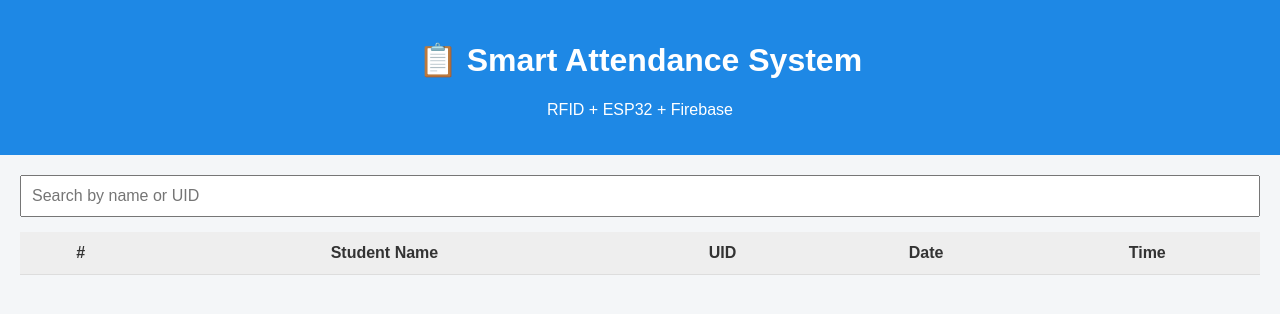
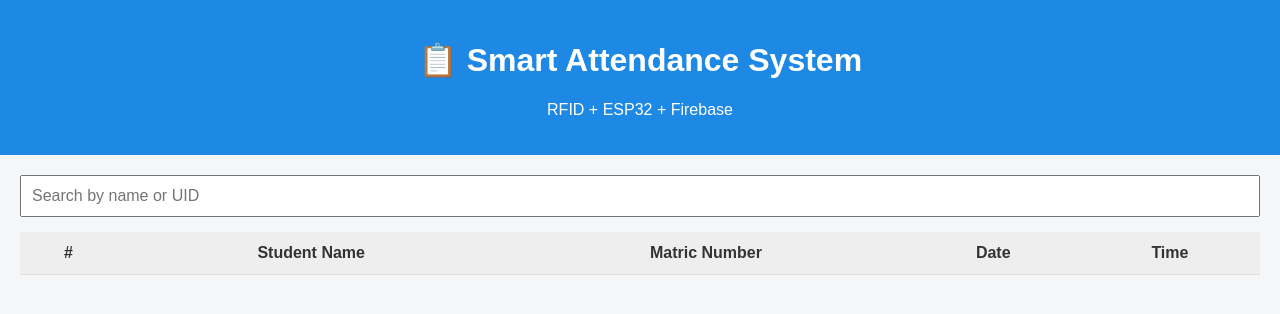
Before and after one commit to Poetrovertic/Smart-Attendance-RFID, a plain HTML site: page index.html in a window 1280 px wide. Drawn offline with Linux system fonts and the light colour scheme; no server answers.

Commit message:
Update index.html

```diff
--- a/index.html
+++ b/index.html
@@ -22,7 +22,7 @@
         <tr>
           <th>#</th>
           <th>Student Name</th>
-          <th>UID</th>
+          <th>Matric Number</th>
           <th>Date</th>
           <th>Time</th>
         </tr>
```
